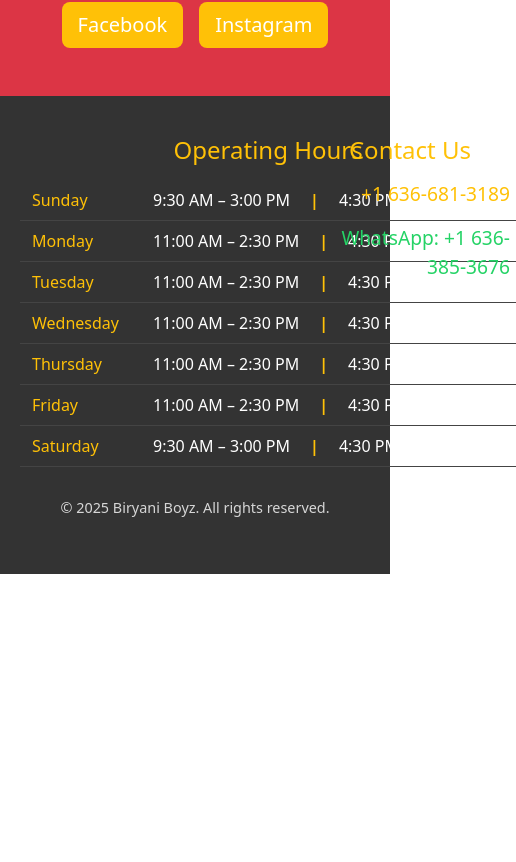
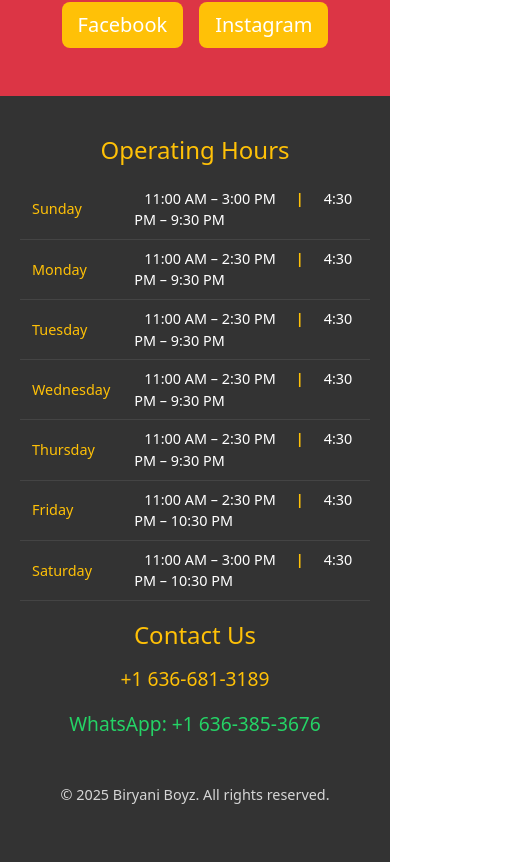
Before and after one commit to biryaniboyzstl/boyz-ui, an Angular app: page /home in a window 390 px wide. Shown: the part 2140-3002 px from the top of the page, 516 px wide, since content can reach past the window. Before the commit the page ends 2714 px from the top, so only its background shows below. Built offline with nearby package versions, Linux system fonts and the light colour scheme.

Commit message:
new  open

```diff
--- a/src/app/app.component.css
+++ b/src/app/app.component.css
@@ -115,3 +115,26 @@
   opacity: 0.8;
   text-align: center;
 }
+/* Responsive adjustments for mobile devices */
+@media (max-width: 768px) {
+  .footer-content {
+    grid-template-columns: 1fr; /* Stack columns vertically */
+    gap: 20px;
+    text-align: center;
+  }
+
+  .hours-col, .contact-col {
+    text-align: center; /* Center the text in each section */
+    min-width: auto;    /* Remove the fixed min-width */
+  }
+
+  .hours-table {
+    max-width: 100%;
+  }
+
+  .hours-table th,
+  .hours-table td {
+    white-space: normal; /* Allow text to wrap */
+    font-size: 0.9rem;   /* Slightly reduce font-size if needed */
+  }
+}
--- a/src/app/app.component.html
+++ b/src/app/app.component.html
@@ -11,9 +11,9 @@
         <tr>
           <th>Sunday</th>
           <td>
-            <span class="time-slot">9:30 AM – 3:00 PM</span>
+            <span class="time-slot">11:00 AM – 3:00 PM</span>
             <span class="time-separator">|</span>
-            <span class="time-slot">4:30 PM – 11:00 PM</span>
+            <span class="time-slot">4:30 PM – 9:30 PM</span>
           </td>
         </tr>
         <tr>
@@ -21,7 +21,7 @@
           <td>
             <span class="time-slot">11:00 AM – 2:30 PM</span>
             <span class="time-separator">|</span>
-            <span class="time-slot">4:30 PM – 11:00 PM</span>
+            <span class="time-slot">4:30 PM – 9:30 PM</span>
           </td>
         </tr>
         <tr>
@@ -29,7 +29,7 @@
           <td>
             <span class="time-slot">11:00 AM – 2:30 PM</span>
             <span class="time-separator">|</span>
-            <span class="time-slot">4:30 PM – 11:00 PM</span>
+            <span class="time-slot">4:30 PM – 9:30 PM</span>
           </td>
         </tr>
         <tr>
@@ -37,7 +37,7 @@
           <td>
             <span class="time-slot">11:00 AM – 2:30 PM</span>
             <span class="time-separator">|</span>
-            <span class="time-slot">4:30 PM – 11:00 PM</span>
+            <span class="time-slot">4:30 PM – 9:30 PM</span>
           </td>
         </tr>
         <tr>
@@ -45,7 +45,7 @@
           <td>
             <span class="time-slot">11:00 AM – 2:30 PM</span>
             <span class="time-separator">|</span>
-            <span class="time-slot">4:30 PM – 11:00 PM</span>
+            <span class="time-slot">4:30 PM – 9:30 PM</span>
           </td>
         </tr>
         <tr>
@@ -53,15 +53,15 @@
           <td>
             <span class="time-slot">11:00 AM – 2:30 PM</span>
             <span class="time-separator">|</span>
-            <span class="time-slot">4:30 PM – 12:00 AM</span>
+            <span class="time-slot">4:30 PM – 10:30 PM</span>
           </td>
         </tr>
         <tr>
           <th>Saturday</th>
           <td>
-            <span class="time-slot">9:30 AM – 3:00 PM</span>
+            <span class="time-slot">11:00 AM – 3:00 PM</span>
             <span class="time-separator">|</span>
-            <span class="time-slot">4:30 PM – 12:00 AM</span>
+            <span class="time-slot">4:30 PM – 10:30 PM</span>
           </td>
         </tr>
         </tbody>
```
